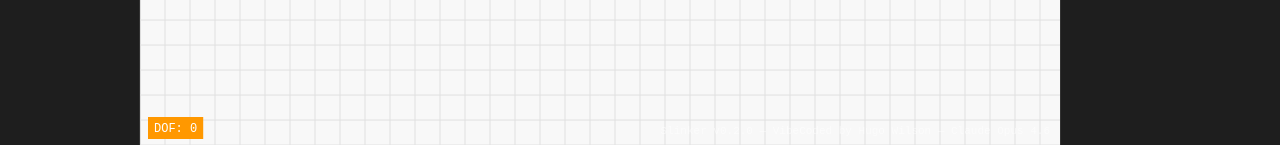
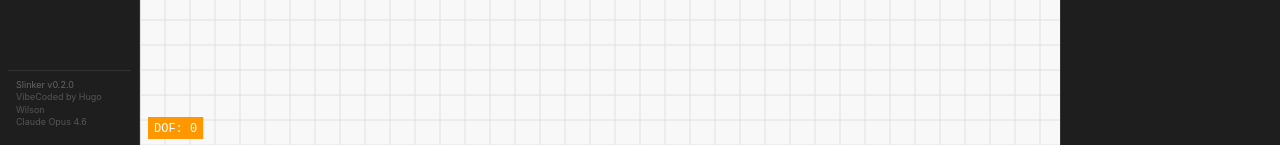
Before and after one commit to Huggabiz/linkage-studio, a React (Vite) app: page / in a window 1280 px wide. Shown: the part 655-800 px from the top of the page. Built offline with nearby package versions, Linux system fonts and the light colour scheme.

Commit message:
Move version/credit text from canvas to toolbar sidebar
Removed semi-transparent white text from canvas HUD (invisible on
white background). Version info now sits at the bottom of the dark
toolbar column where it's always readable.

https://claude.ai/code/session_01VxTJJtrxvFToVdvE68ZQR6

```diff
--- a/src/components/Toolbar/Toolbar.tsx
+++ b/src/components/Toolbar/Toolbar.tsx
@@ -200,6 +200,18 @@ export function Toolbar() {
           <div className="sim-hint">Scroll to zoom</div>
         </div>
       )}
+
+      <div style={{ marginTop: 'auto', padding: '8px', borderTop: '1px solid #333' }}>
+        <div style={{ fontSize: 9, color: '#666', lineHeight: 1.4 }}>
+          Slinker v0.2.0
+        </div>
+        <div style={{ fontSize: 9, color: '#555', lineHeight: 1.4 }}>
+          VibeCoded by Hugo Wilson
+        </div>
+        <div style={{ fontSize: 9, color: '#555', lineHeight: 1.4 }}>
+          Claude Opus 4.6
+        </div>
+      </div>
     </div>
   );
 }
--- a/src/renderer/draw-overlays.ts
+++ b/src/renderer/draw-overlays.ts
@@ -118,14 +118,6 @@ export function drawHUD(
     ctx.fillText(coordText, 90, canvasHeight - 10);
   }
 
-  // Version + credit (bottom-right, above HUD)
-  ctx.font = '11px monospace';
-  ctx.textBaseline = 'bottom';
-  ctx.textAlign = 'right';
-  ctx.fillStyle = 'rgba(255,255,255,0.55)';
-  const credit = 'Slinker v0.2.0 — VibeCoded by Hugo Wilson — Claude Opus 4.6';
-  ctx.fillText(credit, canvasWidth - 10, canvasHeight - 8);
-  ctx.textAlign = 'left';
 }
 
 function drawArrow(
```
